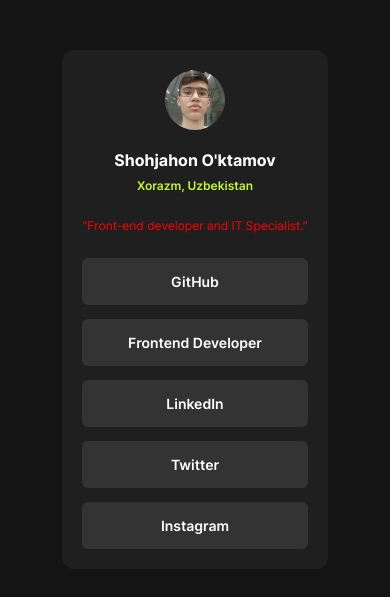
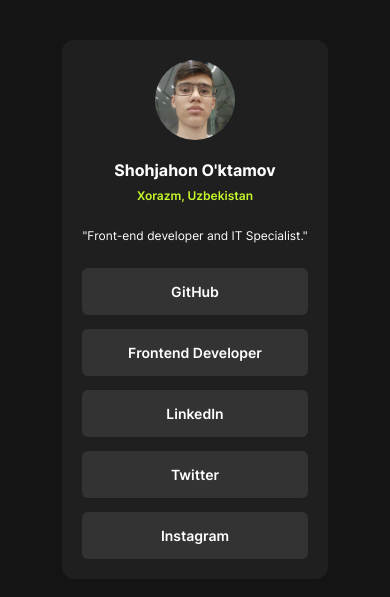
Before and after one commit to ShohjahonOktamov/social-media-links, a plain HTML site: page index.html in a window 390 px wide. Shown: the part 113-710 px from the top of the page. Drawn offline with Linux system fonts and the light colour scheme.

Commit message:
Update style.css

```diff
--- a/style.css
+++ b/style.css
@@ -46,7 +46,6 @@ a:hover {
 }
 
 .speciality {
-  color: red;
   font-family: "inter";
   font-size: 14px;
   margin-top: 25px;
@@ -92,7 +91,7 @@ a {
   }
 
   #container img {
-    width: 60px;
-    height: 60px;
+    width: 80px;
+    height: 80px;
   }
 }
```
